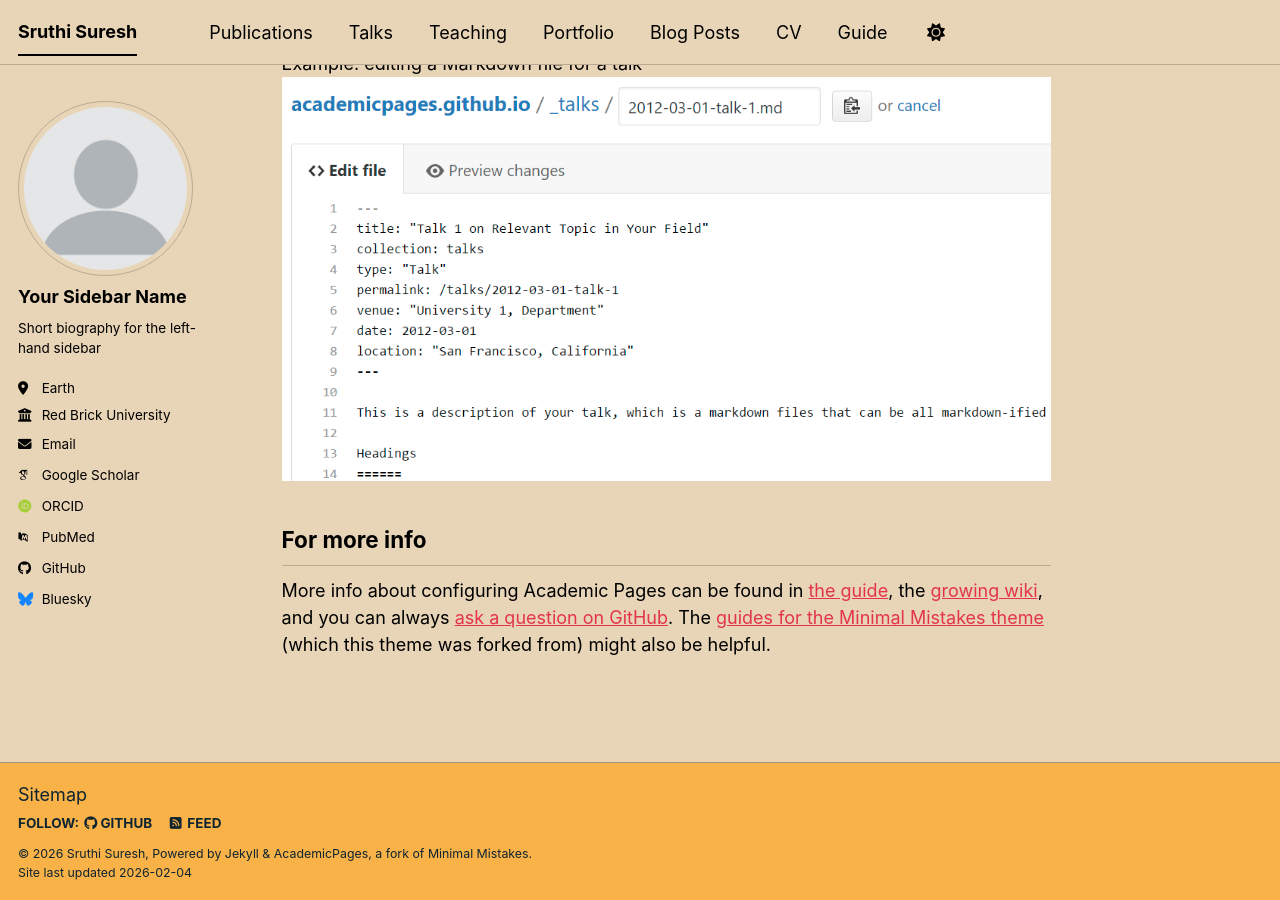
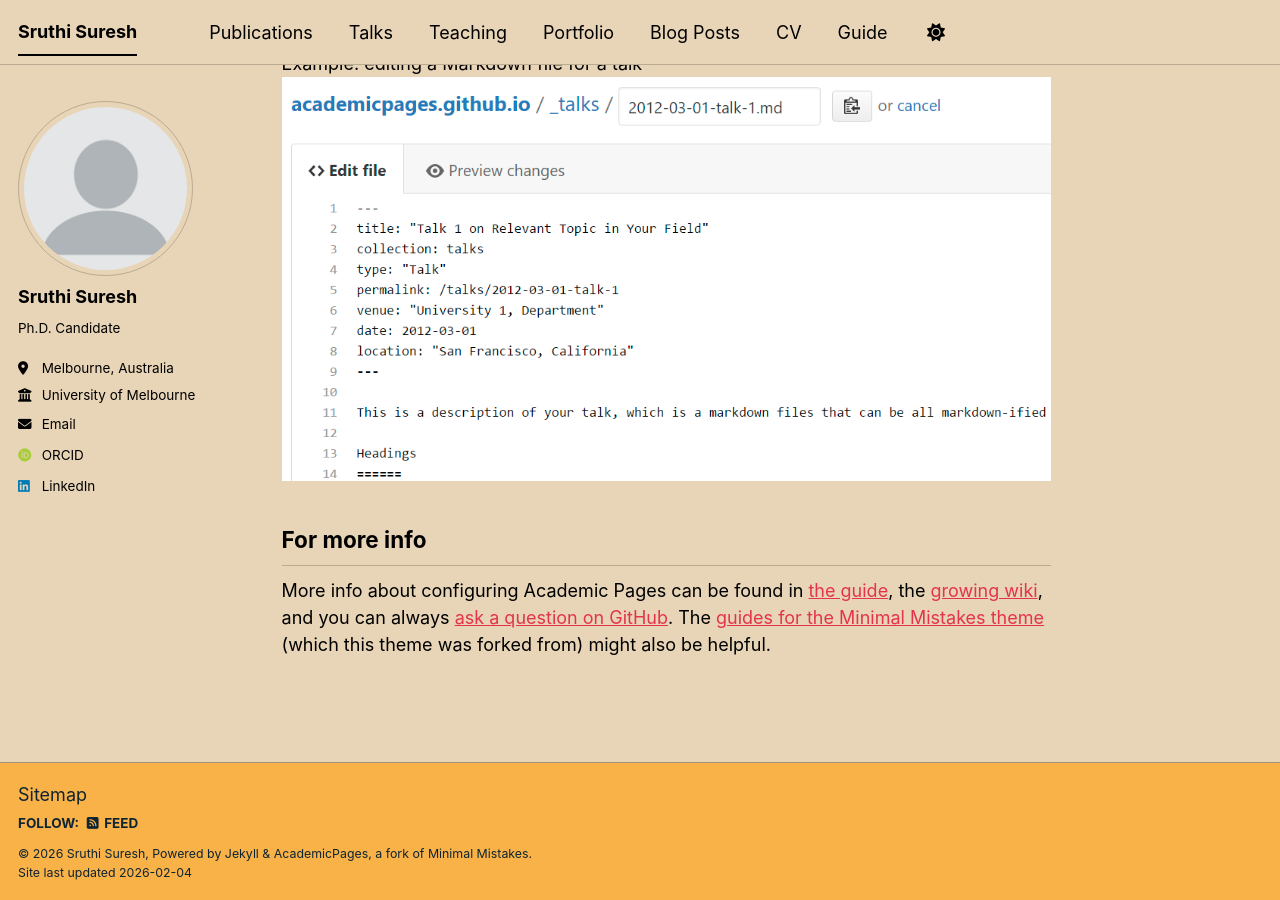
Before and after one commit to suresh-sruthi/suresh-sruthi.github.io, a Jekyll site: the page built from _pages/about.md, in a window 1280 px wide and 900 px high, scrolled down 2720 px. Built offline with Jekyll 4.4.1, drawn with Linux system fonts in a browser that asks for light colours; some web fonts are replaced; a script bundle is joined from its source files by our own code; library files that are not in the unit come from our copies.

Commit message:
Update _config.yml

```diff
--- a/_config.yml
+++ b/_config.yml
@@ -24,24 +24,24 @@ repository               : "academicpages/academicpages.github.io"
 author:
   # Biographic information
   avatar           : "profile.png"
-  name             : "Your Sidebar Name"
+  name             : "Sruthi Suresh"
   pronouns         : # example: "she/her"
-  bio              : "Short biography for the left-hand sidebar"
-  location         : "Earth"
-  employer         : "Red Brick University"
+  bio              : "Ph.D. Candidate"
+  location         : "Melbourne, Australia"
+  employer         : "University of Melbourne"
   uri              : # URL
-  email            : "none@example.org"
+  email            : "sruthis@student.unimelb.edu.au"
 
   # Academic websites
   academia         : # URL
   arxiv            : # URL - Update with the correct link to your profile
-  googlescholar    : "https://scholar.google.com/citations?user=PS_CX0AAAAAJ"
+  googlescholar    : #"https://scholar.google.com/citations?user=PS_CX0AAAAAJ"
   inspire-hep      : # URL
   impactstory      : # URL
-  orcid            : "https://orcid.org/yourorcidurl"
+  orcid            : "https://orcid.org/0000-0003-2657-2413"
   semantic         : # URL
   ssrn             : # URL
-  pubmed           : "https://www.ncbi.nlm.nih.gov/pubmed/?term=john+snow"
+  pubmed           : #"https://www.ncbi.nlm.nih.gov/pubmed/?term=john+snow"
   researchgate     : # URL
   scopus           : # URL
   zotero           : # URL
@@ -51,13 +51,13 @@ author:
   bitbucket        : # Username - Update with your username on the site
   codepen          : # Username
   dribbble         : # Username
-  github           : "academicpages"
+  github           : #"academicpages"
   kaggle           : # Username
   stackoverflow    : # User number or user number and name (i.e., use "1" or "1/jeff-atwood")
 
   # Social media
   artstation       : # Username
-  bluesky          : "bsky.app" # Replace this with you Bluesky username
+  bluesky          : #"bsky.app" # Replace this with you Bluesky username
   facebook         : # Username
   flickr           : # Username
   foursquare       : # Username
@@ -66,7 +66,7 @@ author:
   keybase          : # Username
   instagram        : # Username
   lastfm           : # Username
-  linkedin         : # Username
+  linkedin         : https://www.linkedin.com/in/sruthi-suresh-603593221/
   mastodon         : # URL
   medium           : # URL
   pinterest        : # Username
```
